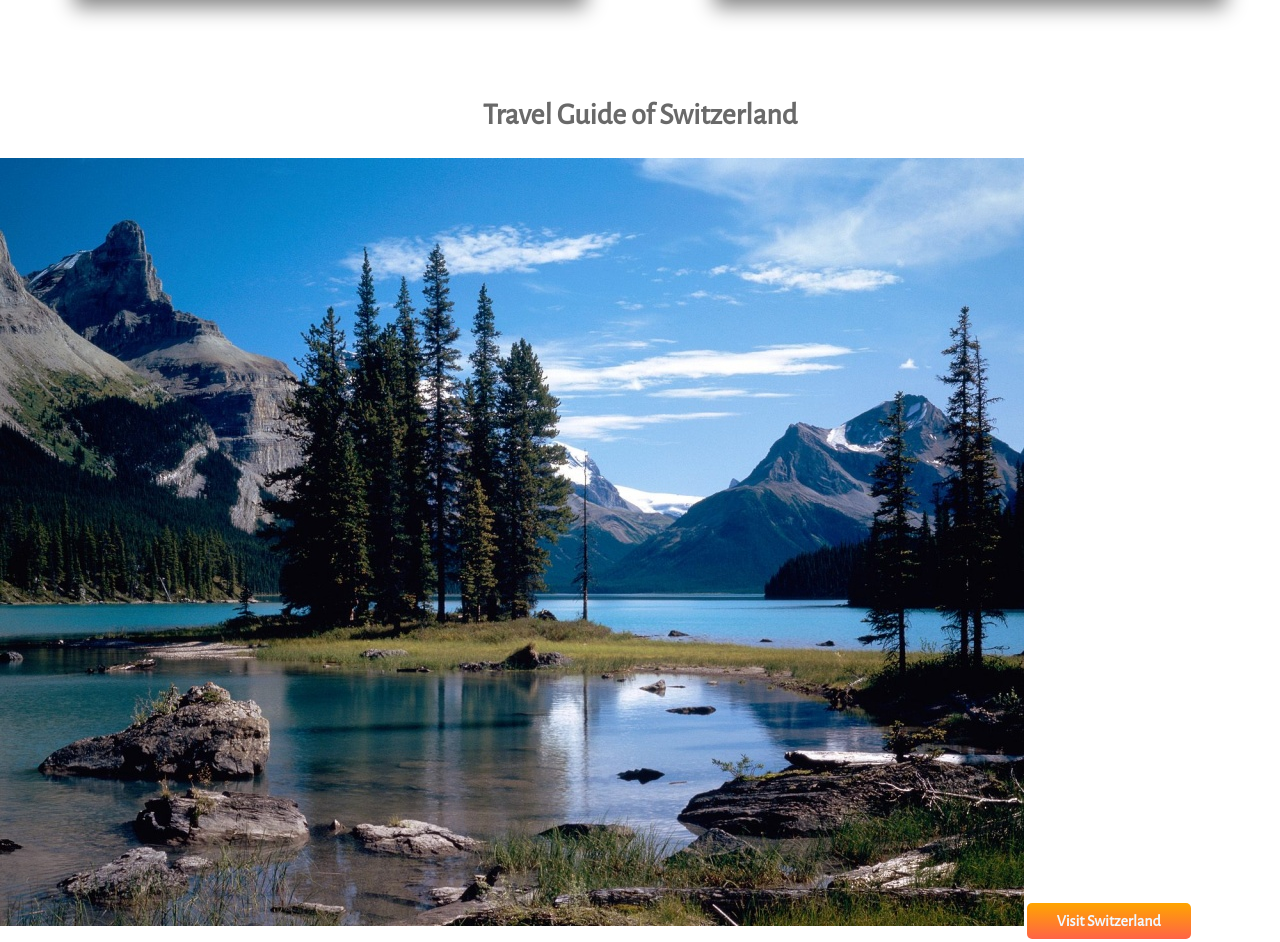
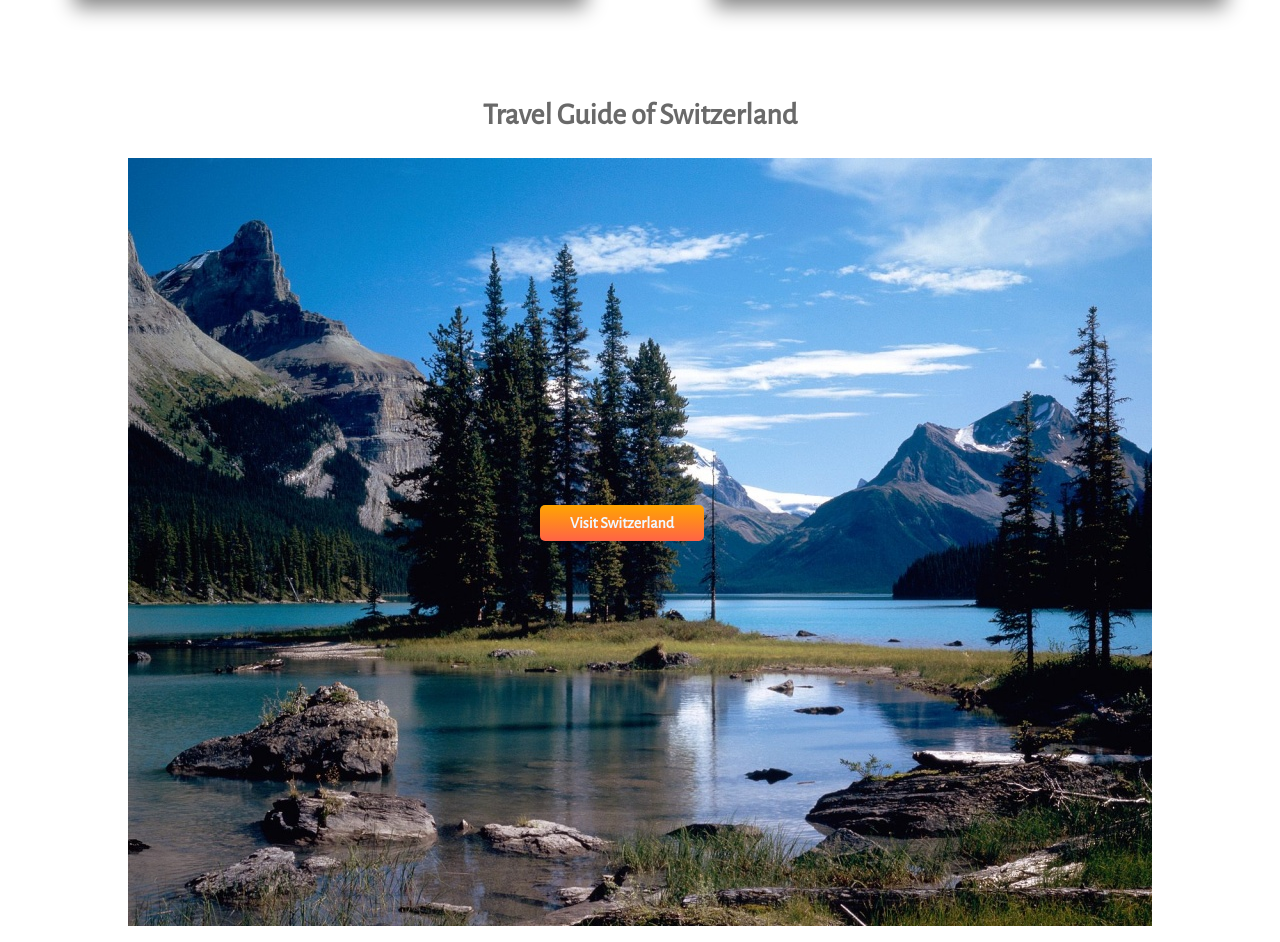
Before and after one commit to mahbubaAkhtar/developer-portfolio, a plain HTML site: page index.html in a window 1280 px wide. Shown: the part 1870-2812 px from the top of the page. Drawn offline with nearby package versions, Linux system fonts and the light colour scheme.

Commit message:
update last part

```diff
--- a/index.html
+++ b/index.html
@@ -56,10 +56,12 @@
         </div>
     </section>
     <section class="last-part">
-        <div class = "Swiz_Pic" >
+        <div class = "Swiz-pic-div" >
             <h2 class="gray-highlight text-three">Travel Guide of Switzerland</h2>
-            <img src="images/the-great-outdoors-wallpapers_3680_1024.jpg" alt="">
-            <a class="link-button text-last" target="_blank" href="https://www.britannica.com/place/Switzerland">Visit Switzerland</a>
+            <img class="swiz-pic" src="images/the-great-outdoors-wallpapers_3680_1024.jpg" alt="">
+            <div class="Swiz-visit-button">
+                <a class="link-button text-last" target="_blank" href="https://www.britannica.com/place/Switzerland">Visit Switzerland</a>
+            </div>
         </div>
     </section>
 
--- a/style.css
+++ b/style.css
@@ -85,10 +85,20 @@ h1{
     position: relative;
 }
 
-.Swiz_Pic{
+.Swiz-pic-div{
     position: relative;
-    height: 100%;
-    width: 100%;
+    background-size: cover;
+    text-align: center;
+}
+.swiz-pic{
+    height: max-content;
+    width: max-content;
+}
+
+.Swiz-visit-button{
+    position: absolute;
+    top: 50%;
+    Right: 45%;
 }
 
 .pic{
```
